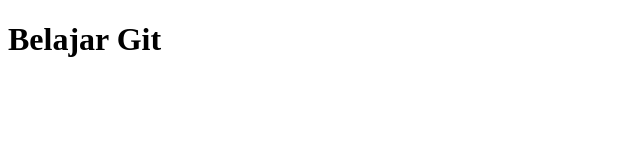
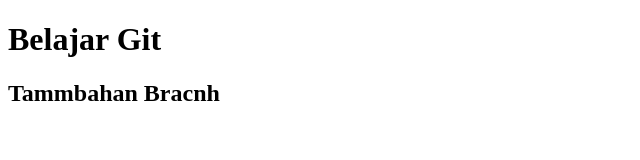
Before and after one commit to MaouDiablo/bdt17, a plain HTML site: page index.html in a window 1280 px wide. Shown: the whole page, without its empty margins (0-640 px from the left). Drawn offline with Linux system fonts and the light colour scheme.

Commit message:
added paragraf

```diff
--- a/index.html
+++ b/index.html
@@ -6,5 +6,6 @@
 </head>
 <body>
 	<h1>Belajar Git</h1>
+	<h2>Tammbahan Bracnh</h2>
 </body>
 </html>
```
